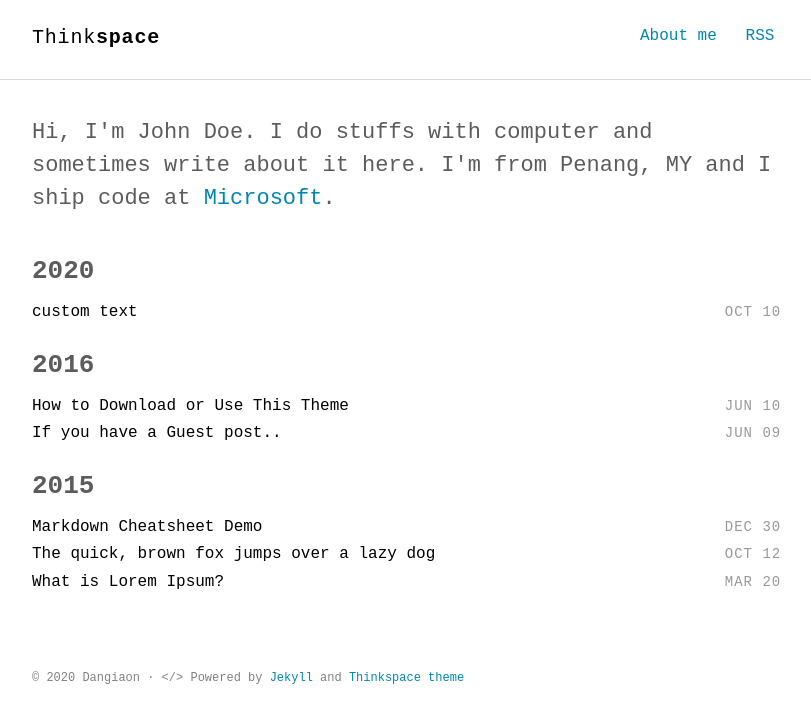
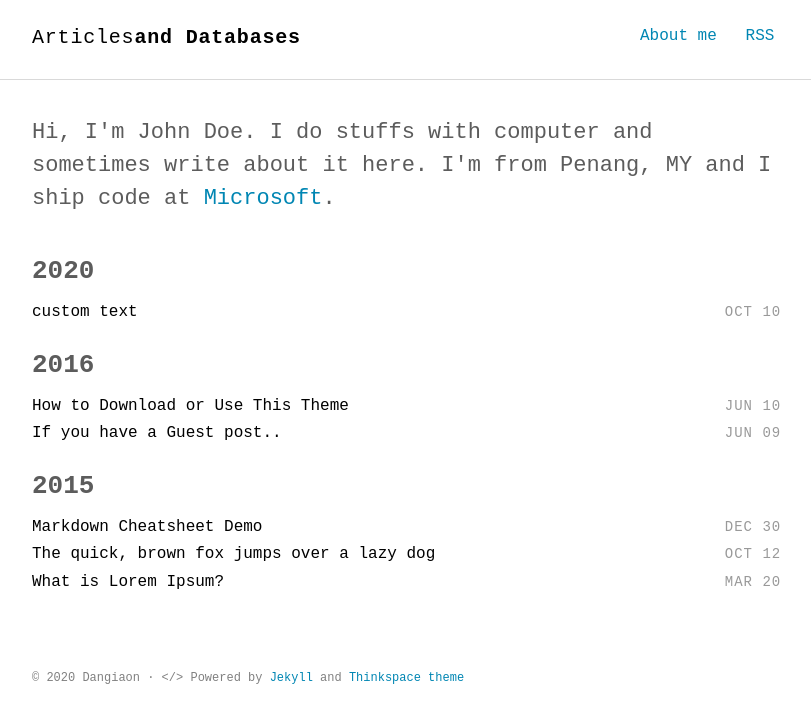
Before and after one commit to Dangiaon/blog, a Jekyll site: the page built from index.html, in a window 1280 px wide. Shown: the top 723 px of the page, without its empty margins (232-1043 px from the left). Built offline with Jekyll 4.4.1, drawn with Linux system fonts in a browser that asks for light colours; some web fonts are replaced.

Commit message:
Update _config.yml

```diff
--- a/_config.yml
+++ b/_config.yml
@@ -1,6 +1,6 @@
 # Site settings
-title_left    : "Think"
-title_right   : "space" # default: ""
+title_left    : "Articles"
+title_right   : "and Databases" # default: ""
 description   : "Minimalist Jekyll theme for technical writing blog."
 keywords      : "Jekyll, theme, free, download, SEO, blog, web, minimalist, thinkspace"
 url           : https://dangiaon.github.io/blog # site url
```
